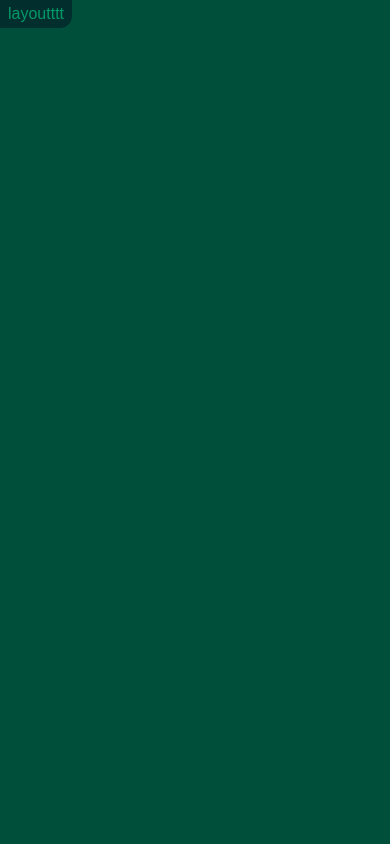
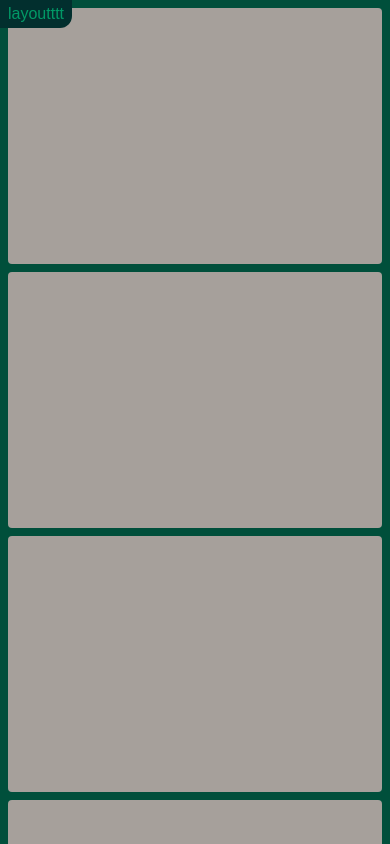
Before and after one commit to maanemann/softroom-nuxt-1.2, a Nuxt app: page /basement/instrumentbutik in a window 390 px wide. Shown: the top 844 px of the page. Built offline with nearby package versions, Linux system fonts and the light colour scheme; a web font is replaced by a local one.

Commit message:
Add store item card component; Add responsive grid layout

```diff
--- /dev/null
+++ b/components/StoreItemCard.vue
@@ -0,0 +1,16 @@
+<script setup lang="ts">
+
+</script>
+
+<template>
+  <div
+      class="
+        w-full h-64 rounded-sm
+        bg-stone-400
+      "
+    />
+</template>
+
+<style lang="css" scoped>
+
+</style>
--- a/pages/basement/instrumentbutik/index.vue
+++ b/pages/basement/instrumentbutik/index.vue
@@ -3,8 +3,19 @@
 </script>
 
 <template>
-  <div>
-    forside
+  <div
+    class="
+      grid grid-flow-row grid-cols-1
+      p-2 gap-2
+
+      sm:grid-cols-2
+      md:grid-cols-3
+      lg:grid-cols-4
+    "
+  >
+    <store-item-card
+      v-for="i in 12" :key="i"
+    />
   </div>
 </template>
 
```
